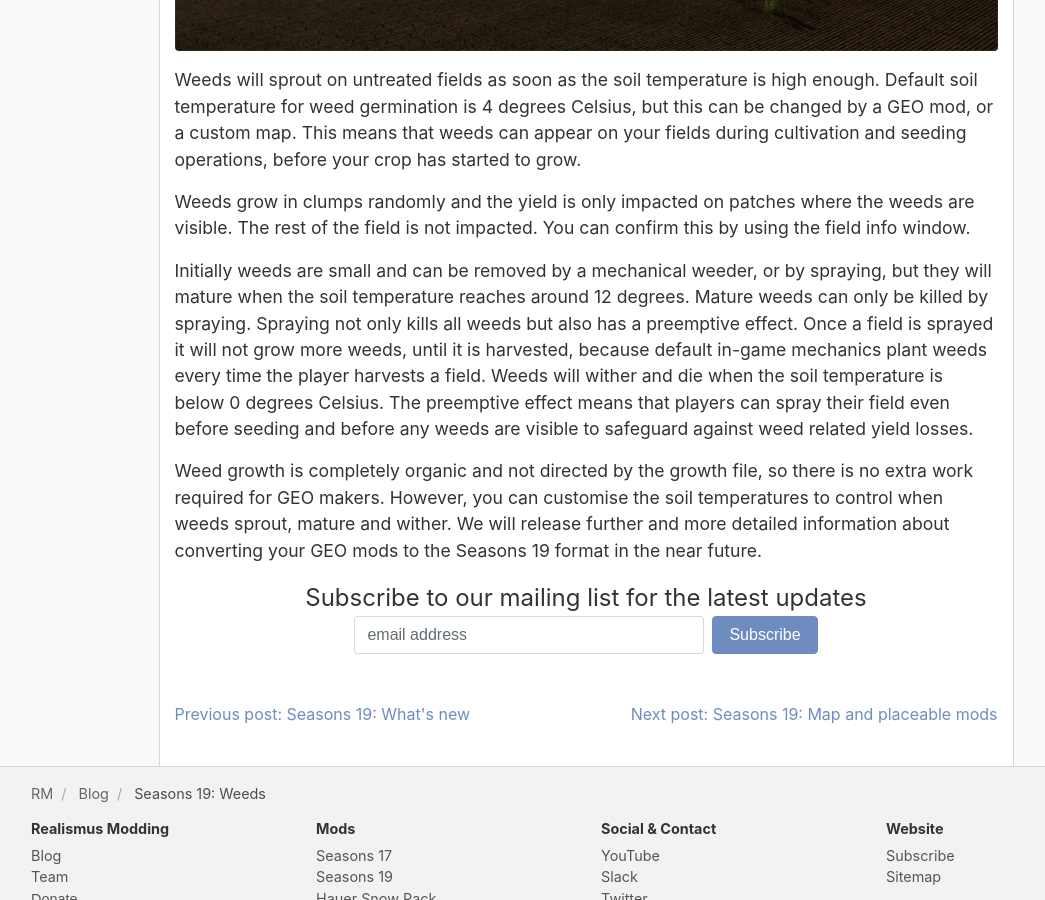
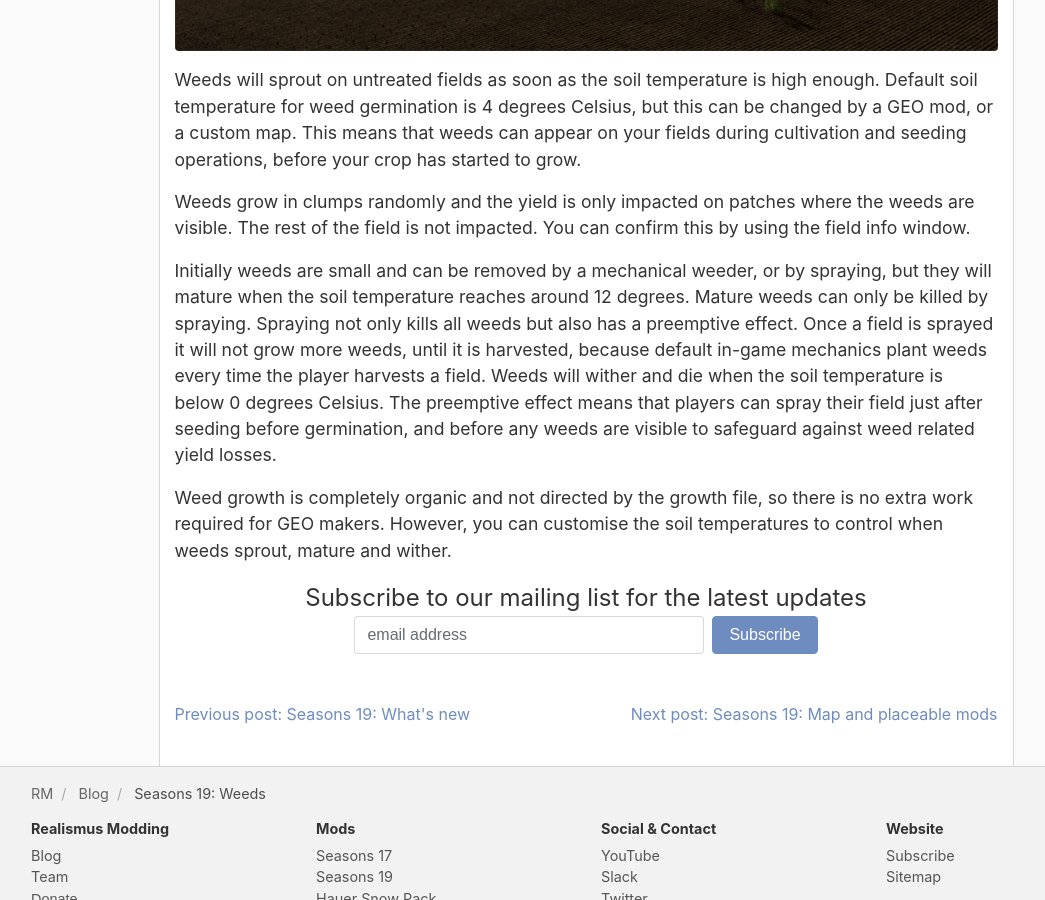
Before and after one commit to RealismusModding/realismusmodding.github.io, a Jekyll site: the page built from _posts/blog/2019-07-15-seasons19-weeds.md, in a window 1280 px wide and 900 px high, scrolled down 655 px. Shown: the whole window, without its empty margins (54-1099 px from the left). Built offline with Jekyll 4.4.1, drawn with Linux system fonts in a browser that asks for light colours; comment, search, counter and statistics services are not loaded.

Commit message:
Fixed comment on preemptive spraying

```diff
--- a/_posts/blog/2019-07-15-seasons19-weeds.md
+++ b/_posts/blog/2019-07-15-seasons19-weeds.md
@@ -17,6 +17,6 @@ Weeds will sprout on untreated fields as soon as the soil temperature is high en
 
 Weeds grow in clumps randomly and the yield is only impacted on patches where the weeds are visible. The rest of the field is not impacted. You can confirm this by using the field info window.
 
-Initially weeds are small and can be removed by a mechanical weeder, or by spraying, but they will mature when the soil temperature reaches around 12 degrees. Mature weeds can only be killed by spraying. Spraying not only kills all weeds but also has a preemptive effect. Once a field is sprayed it will not grow more weeds, until it is harvested, because default in-game mechanics plant weeds every time the player harvests a field. Weeds will wither and die when the soil temperature is below 0 degrees Celsius. The preemptive effect means that players can spray their field even before seeding and before any weeds are visible to safeguard against weed related yield losses.
+Initially weeds are small and can be removed by a mechanical weeder, or by spraying, but they will mature when the soil temperature reaches around 12 degrees. Mature weeds can only be killed by spraying. Spraying not only kills all weeds but also has a preemptive effect. Once a field is sprayed it will not grow more weeds, until it is harvested, because default in-game mechanics plant weeds every time the player harvests a field. Weeds will wither and die when the soil temperature is below 0 degrees Celsius. The preemptive effect means that players can spray their field just after seeding before germination, and before any weeds are visible to safeguard against weed related yield losses.
 
-Weed growth is completely organic and not directed by the growth file, so there is no extra work required for GEO makers. However, you can customise the soil temperatures to control when weeds sprout, mature and wither. We will release further and more detailed information about converting your GEO mods to the Seasons 19 format in the near future.
+Weed growth is completely organic and not directed by the growth file, so there is no extra work required for GEO makers. However, you can customise the soil temperatures to control when weeds sprout, mature and wither.
```
